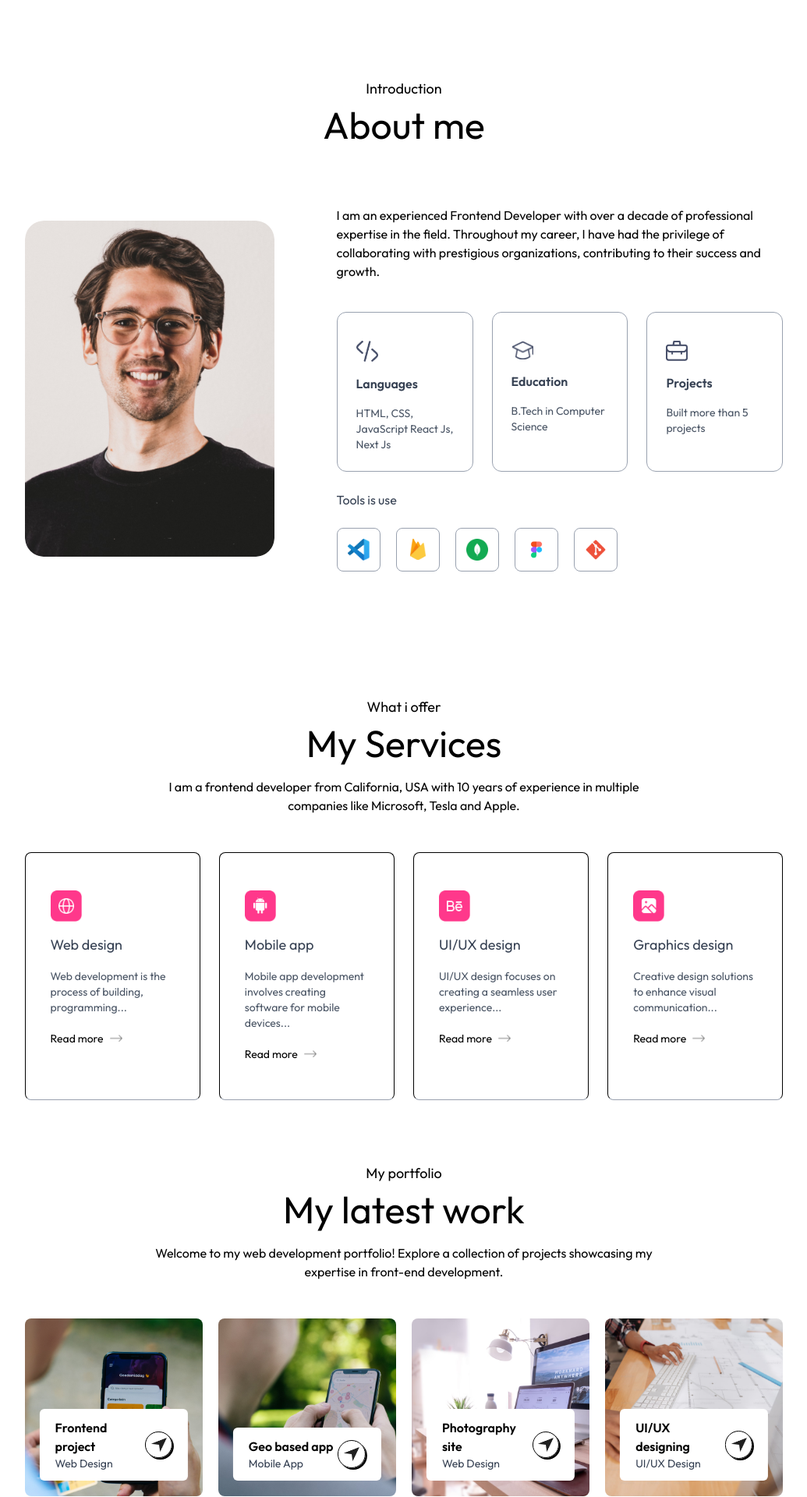
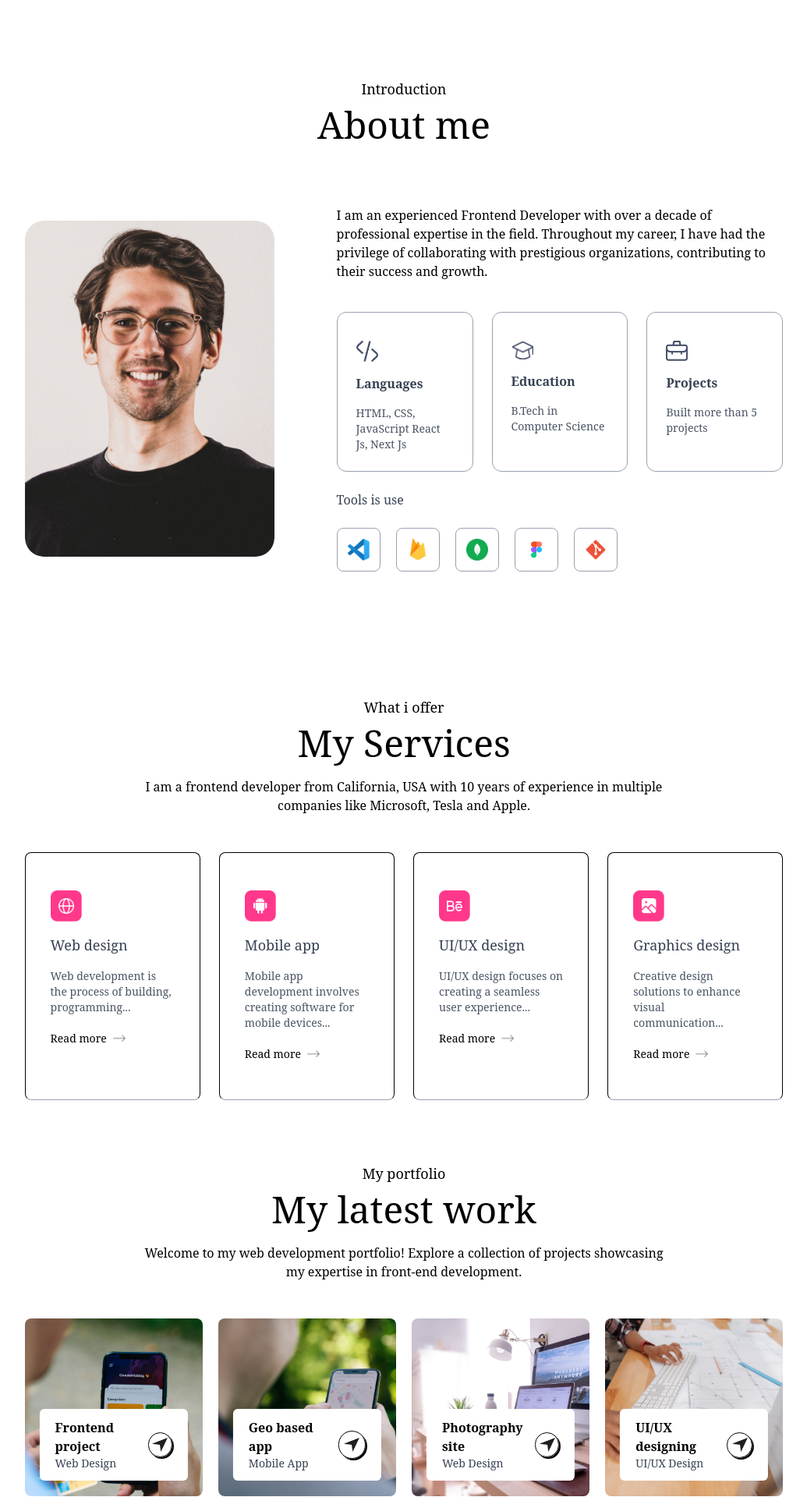
Before and after one commit to bunyodzaripov/Portfolio, a Next.js app: page / in a window 1280 px wide. Shown: the part 740-2660 px from the top of the page at 78% size, without its empty margins (122-1157 px from the left). Built offline with nearby package versions, Linux system fonts and the light colour scheme; a web font is replaced by a local one.

Commit message:
added tailwind plugin prettier

```diff
--- a/app/components/about.tsx
+++ b/app/components/about.tsx
@@ -10,13 +10,13 @@ const Index = () => {
       whileInView={{ opacity: 1 }}
       transition={{ duration: 1 }}
       id="about"
-         className="w-full px-[12%] py-10 scroll-mt-20"
+      className="w-full scroll-mt-20 px-[12%] py-10"
     >
       <motion.h4
         initial={{ opacity: 0, y: -20 }}
         whileInView={{ opacity: 1, y: 0 }}
         transition={{ duration: 0.5, delay: 0.3 }}
-            className="text-center mb-2 text-lg"
+        className="mb-2 text-center text-lg"
       >
         Introduction
       </motion.h4>
@@ -24,7 +24,7 @@ const Index = () => {
         initial={{ opacity: 0, y: -20 }}
         whileInView={{ opacity: 1, y: 0 }}
         transition={{ duration: 0.5, delay: 0.5 }}
-            className="text-5xl text-center"
+        className="text-center text-5xl"
       >
         About me
       </motion.h2>
@@ -33,13 +33,13 @@ const Index = () => {
         initial={{ opacity: 0 }}
         whileInView={{ opacity: 1 }}
         transition={{ duration: 0.6 }}
-            className="flex w-full flex-col lg:flex-row items-center justify-center gap-20 my-20"
+        className="my-20 flex w-full flex-col items-center justify-center gap-20 lg:flex-row"
       >
         <motion.div
           initial={{ opacity: 0, scale: 0.9 }}
           whileInView={{ opacity: 1, scale: 1 }}
           transition={{ duration: 0.6 }}
-               className="w-64 sm:w-80 rounded-3x1 max-w-none"
+          className="rounded-3x1 w-64 max-w-none sm:w-80"
         >
           <Image
             src={assets.user_image}
@@ -55,28 +55,26 @@ const Index = () => {
         >
           <p className="mb-10 max-w-2/1">
             I am an experienced Frontend Developer with over a decade of
-                  professional expertise in the field. Throughout my career, I
-                  have had the privilege of collaborating with prestigious
-                  organizations, contributing to their success and growth.
+            professional expertise in the field. Throughout my career, I have
+            had the privilege of collaborating with prestigious organizations,
+            contributing to their success and growth.
           </p>
 
           <motion.ul
             initial={{ opacity: 0 }}
             whileInView={{ opacity: 1 }}
             transition={{ duration: 0.8, delay: 1 }}
-                  className="grid grid-cols-1 sm:grid-cols-3 gap-6 max-w-2/1"
+            className="grid max-w-2/1 grid-cols-1 gap-6 sm:grid-cols-3"
           >
             {infoList.map(({ icon, title, description }, index) => (
               <motion.li
                 whileHover={{ scale: 1.05 }}
-                        className="border-[0.5px] border-gray-400 rounded-xl p-6 cursor-pointer hover:bg-[#fcf4ff] hover:-translate-y-1 duration-500 hover:shadow-[4px_4px_0_#000]"
+                className="cursor-pointer rounded-xl border-[0.5px] border-gray-400 p-6 duration-500 hover:-translate-y-1 hover:bg-[#fcf4ff] hover:shadow-[4px_4px_0_#000]"
                 key={index}
               >
-                        <Image src={icon} alt={title} className="w-7 mt-3" />
-                        <h3 className="my-4 font-semibold text-gray-700">
-                           {title}
-                        </h3>
-                        <p className="text-gray-600 text-sm">{description}</p>
+                <Image src={icon} alt={title} className="mt-3 w-7" />
+                <h3 className="my-4 font-semibold text-gray-700">{title}</h3>
+                <p className="text-sm text-gray-600">{description}</p>
               </motion.li>
             ))}
           </motion.ul>
@@ -94,13 +92,13 @@ const Index = () => {
             initial={{ opacity: 0 }}
             whileInView={{ opacity: 1 }}
             transition={{ delay: 1.5, duration: 0.6 }}
-                  className="flex items-center gap-3 sm:gap-5 "
+            className="flex items-center gap-3 sm:gap-5"
           >
             {toolsData.map((tool, index) => (
               <motion.li
                 whileHover={{ scale: 1.1 }}
                 key={index}
-                        className="flex items-center justify-center w-12 sm:w-14 aspect-square border border-gray-400 rounded-lg cursor-pointer hover:-translate-y-1 duration-500"
+                className="flex aspect-square w-12 cursor-pointer items-center justify-center rounded-lg border border-gray-400 duration-500 hover:-translate-y-1 sm:w-14"
               >
                 <Image src={tool} alt="tool" className="w-5 sm:w-7" />
               </motion.li>
--- a/app/components/service.tsx
+++ b/app/components/service.tsx
@@ -10,13 +10,13 @@ const Index = () => {
       whileInView={{ opacity: 1 }}
       transition={{ duration: 1 }}
       id="services"
-         className="w-full px-[12%] py-10 scroll-mt-20"
+      className="w-full scroll-mt-20 px-[12%] py-10"
     >
       <motion.h4
         initial={{ y: -20, opacity: 0 }}
         whileInView={{ y: 0, opacity: 1 }}
         transition={{ delay: 0.3, duration: 0.5 }}
-            className="text-center mb-2 text-lg"
+        className="mb-2 text-center text-lg"
       >
         What i offer
       </motion.h4>
@@ -24,7 +24,7 @@ const Index = () => {
         initial={{ y: -20, opacity: 0 }}
         whileInView={{ y: 0, opacity: 1 }}
         transition={{ delay: 0.5, duration: 0.5 }}
-            className="text-5xl text-center"
+        className="text-center text-5xl"
       >
         My Services
       </motion.h2>
@@ -33,7 +33,7 @@ const Index = () => {
         initial={{ opacity: 0 }}
         whileInView={{ opacity: 1 }}
         transition={{ delay: 0.7, duration: 0.5 }}
-            className="text-center max-w-2xl mx-auto mt-5 mb-12"
+        className="mx-auto mt-5 mb-12 max-w-2xl text-center"
       >
         I am a frontend developer from California, USA with 10 years of
         experience in multiple companies like Microsoft, Tesla and Apple.
@@ -43,29 +43,20 @@ const Index = () => {
         initial={{ opacity: 0 }}
         whileInView={{ opacity: 1 }}
         transition={{ delay: 0.9, duration: 0.6 }}
-            className="grid grid-cols-[repeat(auto-fit,_minmax(200px,_1fr))] gap-6 mt-10"
+        className="mt-10 grid grid-cols-[repeat(auto-fit,_minmax(200px,_1fr))] gap-6"
       >
         {serviceData.map(({ icon, title, description, link }, index) => (
           <motion.div
             whileHover={{ scale: 1.05 }}
             key={index}
-                  className="border border-b-gray-400 rounded-lg px-8 py-12 hover:shadow-[4px_4px_0_#000] cursor-pointer hover:bg-[#fcf4ff] hover:-translate-y-1 duration-500"
+            className="cursor-pointer rounded-lg border border-b-gray-400 px-8 py-12 duration-500 hover:-translate-y-1 hover:bg-[#fcf4ff] hover:shadow-[4px_4px_0_#000]"
           >
             <Image src={icon} alt={title} className="w-10" />
-                  <h3 className="text-lg my-4 text-gray-700">{title}</h3>
-                  <p className="text-sm text-gray-600 leading-5">
-                     {description}
-                  </p>
-                  <a
-                     href={link}
-                     className="flex items-center gap-2 text-sm mt-5"
-                  >
+            <h3 className="my-4 text-lg text-gray-700">{title}</h3>
+            <p className="text-sm leading-5 text-gray-600">{description}</p>
+            <a href={link} className="mt-5 flex items-center gap-2 text-sm">
               Read more{" "}
-                     <Image
-                        src={assets.right_arrow}
-                        alt="arrow"
-                        className="w-4"
-                     />
+              <Image src={assets.right_arrow} alt="arrow" className="w-4" />
             </a>
           </motion.div>
         ))}
--- a/app/components/work.tsx
+++ b/app/components/work.tsx
@@ -10,13 +10,13 @@ const Index = () => {
       whileInView={{ opacity: 1 }}
       transition={{ duration: 1 }}
       id="work"
-         className="w-full px-[12%] py-10 scroll-mt-20"
+      className="w-full scroll-mt-20 px-[12%] py-10"
     >
       <motion.h4
         initial={{ y: -20, opacity: 0 }}
         whileInView={{ y: 0, opacity: 1 }}
         transition={{ delay: 0.3, duration: 0.5 }}
-            className="text-center mb-2 text-lg"
+        className="mb-2 text-center text-lg"
       >
         My portfolio
       </motion.h4>
@@ -24,7 +24,7 @@ const Index = () => {
         initial={{ y: -20, opacity: 0 }}
         whileInView={{ y: 0, opacity: 1 }}
         transition={{ delay: 0.5, duration: 0.5 }}
-            className="text-5xl text-center"
+        className="text-center text-5xl"
       >
         My latest work
       </motion.h2>
@@ -33,7 +33,7 @@ const Index = () => {
         initial={{ opacity: 0 }}
         whileInView={{ opacity: 1 }}
         transition={{ delay: 0.7, duration: 0.5 }}
-            className="text-center max-w-2xl mx-auto mt-5 mb-12"
+        className="mx-auto mt-5 mb-12 max-w-2xl text-center"
       >
         Welcome to my web development portfolio! Explore a collection of
         projects showcasing my expertise in front-end development.
@@ -43,29 +43,23 @@ const Index = () => {
         initial={{ opacity: 0 }}
         whileInView={{ opacity: 1 }}
         transition={{ delay: 0.9, duration: 0.6 }}
-            className="grid grid-cols-[repeat(auto-fit,_minmax(200px,_1fr))] my-10 gap-5"
+        className="my-10 grid grid-cols-[repeat(auto-fit,_minmax(200px,_1fr))] gap-5"
       >
         {workData.map((project, index) => (
           <motion.div
             whileHover={{ scale: 1.05 }}
             transition={{ duration: 0.3 }}
             key={index}
-                  className="aspect-square bg-no-repeat bg-cover bg-center rounded-lg relative cursor-pointer group"
+            className="group relative aspect-square cursor-pointer rounded-lg bg-cover bg-center bg-no-repeat"
             style={{ backgroundImage: `url(${project.bgImage})` }}
           >
-                  <div className="bg-white w-10/12 rounded-md absolute bottom-5 left-1/2 -translate-x-1/2 py-3 px-5 flex items-center justify-between duration-500 group-hover:bottom-7">
+            <div className="absolute bottom-5 left-1/2 flex w-10/12 -translate-x-1/2 items-center justify-between rounded-md bg-white px-5 py-3 duration-500 group-hover:bottom-7">
               <div>
                 <h2 className="font-semibold">{project.title}</h2>
-                        <p className="text-sm text-gray-700">
-                           {project.description}
-                        </p>
+                <p className="text-sm text-gray-700">{project.description}</p>
               </div>
-                     <div className="border rounded-full border-black w-9 aspect-square flex items-center justify-center shadow-[2px_2px_0_#000] group-hover:bg-lime-300 transition">
-                        <Image
-                           src={assets.send_icon}
-                           alt="send"
-                           className="w-5"
-                        />
+              <div className="flex aspect-square w-9 items-center justify-center rounded-full border border-black shadow-[2px_2px_0_#000] transition group-hover:bg-lime-300">
+                <Image src={assets.send_icon} alt="send" className="w-5" />
               </div>
             </div>
           </motion.div>
@@ -76,7 +70,7 @@ const Index = () => {
         whileInView={{ opacity: 1 }}
         transition={{ delay: 1.1, duration: 0.5 }}
         href="#work"
-            className="w-max flex items-center justify-center gap-2 text-gray-700 border-[0.5px] border-gray-700 rounded-full py-3 px-10 mx-auto my-20 hover:bg-[#fcf4ff] duration-500 "
+        className="mx-auto my-20 flex w-max items-center justify-center gap-2 rounded-full border-[0.5px] border-gray-700 px-10 py-3 text-gray-700 duration-500 hover:bg-[#fcf4ff]"
       >
         Show more
         <Image src={assets.right_arrow} alt="arrow" className="w-4" />
--- a/app/globals.css
+++ b/app/globals.css
@@ -1,5 +1,10 @@
 @import "tailwindcss";
 
 * {
-   font-family: "Outfit";
+  font-family: var(--font-ovo);
 }
+
+@theme {
+  --font-ovo: "Ovo", "serif";
+  --font-outfit: "Outfit", "sans-serif";
+}
--- a/package.json
+++ b/package.json
@@ -24,6 +24,8 @@
     "@types/react-dom": "^19",
     "eslint": "^9",
     "eslint-config-next": "15.2.1",
+    "prettier": "^3.5.3",
+    "prettier-plugin-tailwindcss": "^0.6.11",
     "tailwindcss": "^4.0.14",
     "typescript": "^5"
   }
```
Also changed, not shown: app/components/contact.tsx (+13 -17 lines), app/components/footer.tsx (+4 -4 lines), app/components/header.tsx (+8 -16 lines), app/components/navbar.tsx (+9 -12 lines), 2 other files (tests, documents, lock files or other folders). Lines whose indentation alone changed are shown as unchanged.
